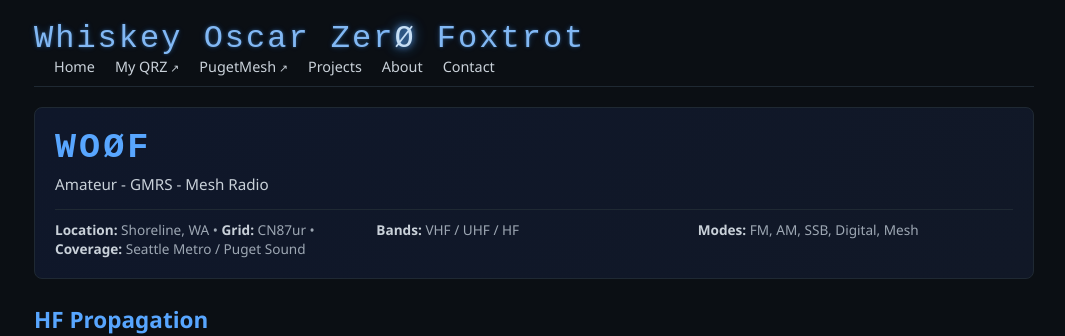
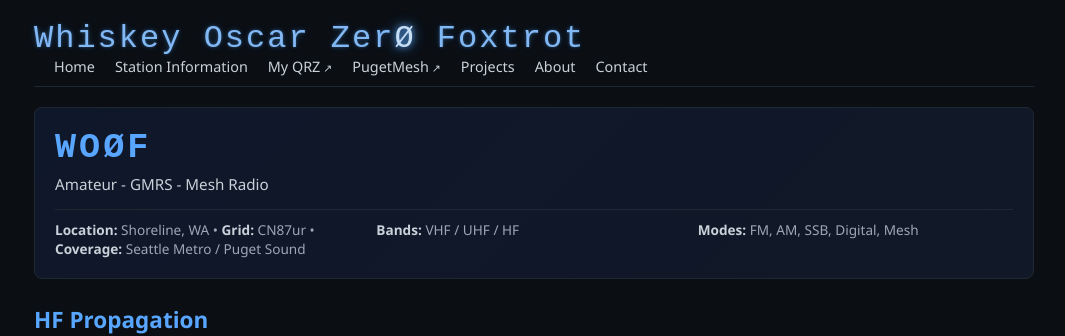
Before and after one commit to Lymitliss/Lymitliss.github.io, a Jekyll site: the page built from index.md, in a window 1280 px wide and 900 px high, cut to the strip 0-336 px from the top of the window. Shown: the whole strip, without its empty margins (106-1171 px from the left). Built offline with Jekyll 4.4.1, drawn with Linux system fonts in a browser that asks for light colours.

Commit message:
Update default.html

```diff
--- a/_layouts/default.html
+++ b/_layouts/default.html
@@ -18,6 +18,7 @@
       </a>
       <div class="nav-links">
         <a href="{{ '/' | relative_url }}">Home</a>
+        <a href="{{ '/station-information' | relative_url }}">Station Information</a>
         <a href="https://www.qrz.com/db/WO0F" target="_blank" rel="noopener">My QRZ</a>
         <a href="https://pugetmesh.org" target="_blank" rel="noopener">PugetMesh</a>
         <a href="{{ '/projects' | relative_url }}">Projects</a>
```
